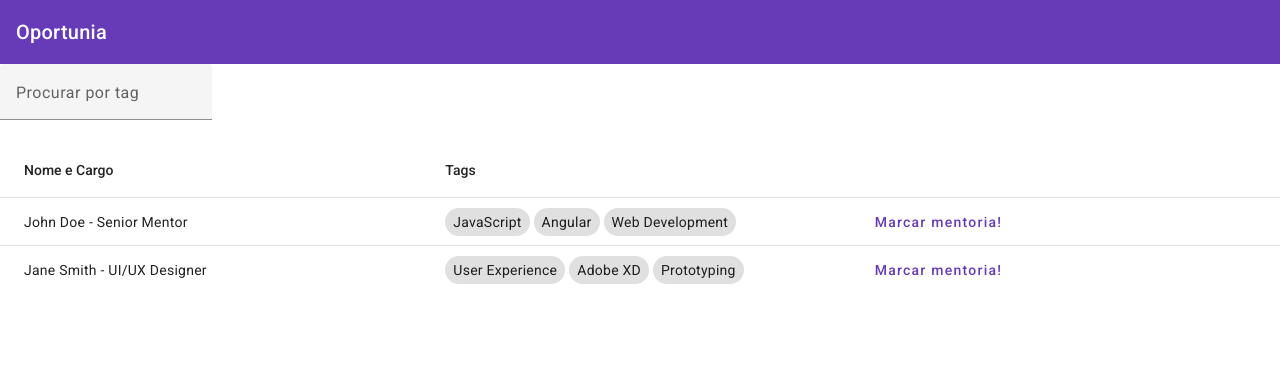
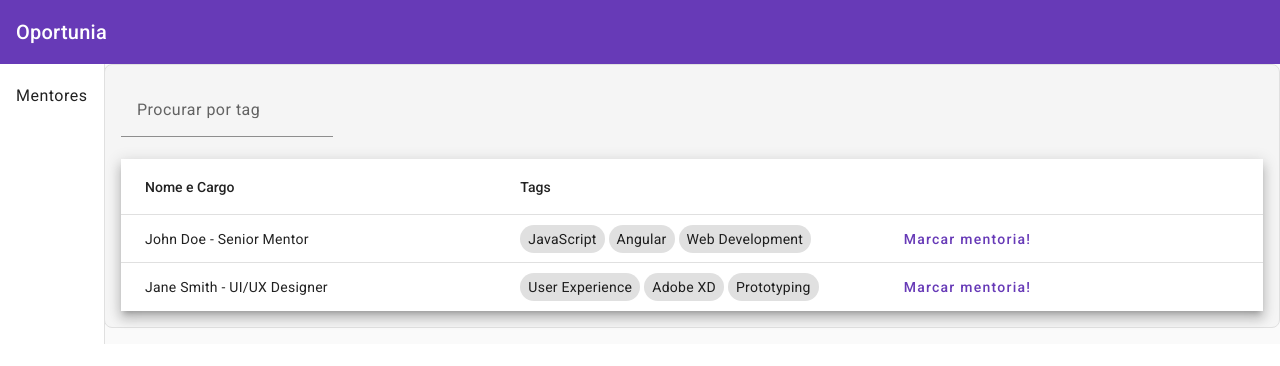
Before and after one commit to ofelipedidio/es-front-end, an Angular app in the folder oportunia-frontend/: page /mentores in a window 1280 px wide. Shown: the top 366 px of the page. Built offline with nearby package versions, Linux system fonts and the light colour scheme.

Commit message:
feat:add style

```diff
--- a/oportunia-frontend/src/app/app.component.html
+++ b/oportunia-frontend/src/app/app.component.html
@@ -2,4 +2,16 @@
   <span>Oportunia</span>
 </mat-toolbar>
 
-<router-outlet> </router-outlet>
+<mat-sidenav-container class="container">
+  <mat-sidenav #sidenav mode="side" opened="true">
+    <mat-nav-list>
+      <a mat-list-item routerLink="/mentores">Mentores</a>
+    </mat-nav-list>
+  </mat-sidenav>
+
+  <mat-sidenav-content>
+    <div class="table-container">
+      <router-outlet></router-outlet>
+    </div>
+  </mat-sidenav-content>
+</mat-sidenav-container>
--- a/oportunia-frontend/src/app/app.component.scss
+++ b/oportunia-frontend/src/app/app.component.scss
@@ -0,0 +1,7 @@
+.table-container {
+  background-color: #f5f5f5;
+  border: 1px solid #e0e0e0;
+  border-radius: 8px;
+  padding: 16px;
+  margin-bottom: 16px;
+}
--- a/oportunia-frontend/src/app/app.module.ts
+++ b/oportunia-frontend/src/app/app.module.ts
@@ -8,6 +8,8 @@ import { MatTableModule } from '@angular/material/table';
 import { MatSortModule } from '@angular/material/sort';
 import { MatButtonModule } from '@angular/material/button';
 import { MatToolbarModule } from '@angular/material/toolbar';
+import { MatSidenavModule } from '@angular/material/sidenav';
+import { MatListModule } from '@angular/material/list';
 
 @NgModule({
   declarations: [AppComponent],
@@ -19,6 +21,8 @@ import { MatToolbarModule } from '@angular/material/toolbar';
     MatSortModule,
     MatButtonModule,
     MatToolbarModule,
+    MatSidenavModule,
+    MatListModule,
   ],
   providers: [],
   bootstrap: [AppComponent],
--- a/oportunia-frontend/src/app/mentores/mentores/mentores.component.html
+++ b/oportunia-frontend/src/app/mentores/mentores/mentores.component.html
@@ -8,7 +8,7 @@
   />
 </mat-form-field>
 
-<mat-table [dataSource]="dataSource" matSort>
+<mat-table [dataSource]="dataSource" matSort class="mat-elevation-z8">
   <ng-container matColumnDef="nameRole">
     <mat-header-cell *matHeaderCellDef mat-sort-header>
       Nome e Cargo
--- a/oportunia-frontend/src/app/mentores/mentores/mentores.component.scss
+++ b/oportunia-frontend/src/app/mentores/mentores/mentores.component.scss
@@ -12,3 +12,11 @@
   border-radius: 16px;
   margin-right: 4px;
 }
+
+.mat-header-cell {
+  color: red;
+}
+
+.mat-cell {
+  color: blue;
+}
```
